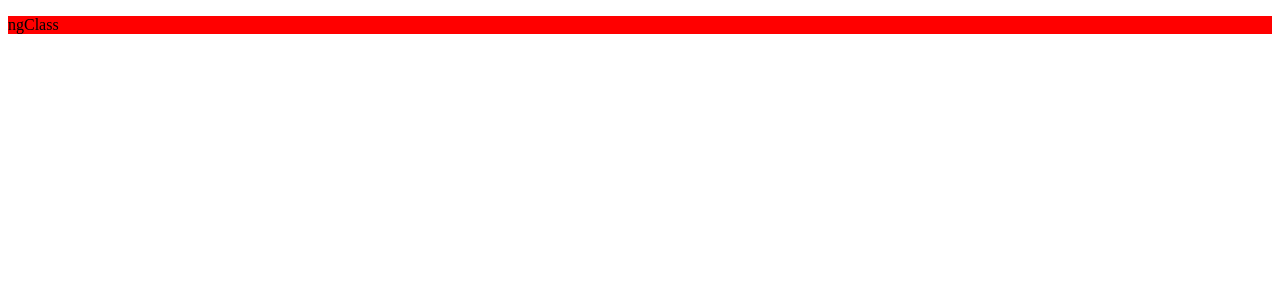
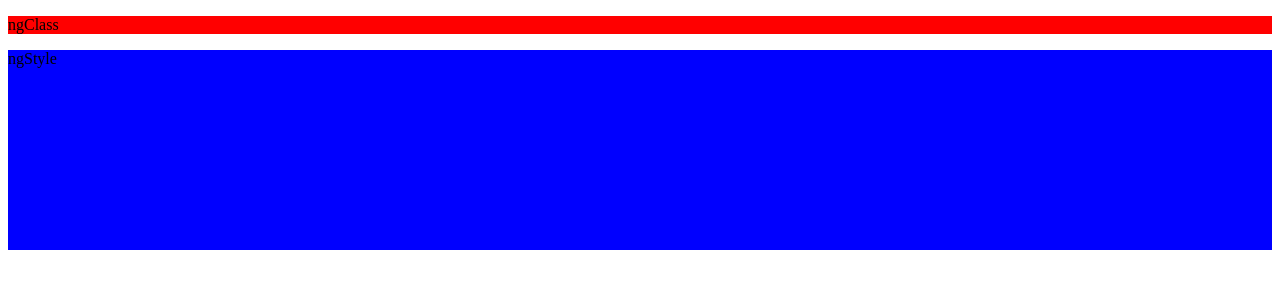
Before and after one commit to matheusoliveira21tec/angular-study-repository, an Angular app in the folder meu-primeiro-projeto/: page / in a window 1280 px wide. Shown: the top 300 px of the page. Built offline with nearby package versions, Linux system fonts and the light colour scheme.

Commit message:
aprendendo diretivas, ngStyle

```diff
--- a/meu-primeiro-projeto/src/app/diretivas-atributos/diretivas-atributos.component.html
+++ b/meu-primeiro-projeto/src/app/diretivas-atributos/diretivas-atributos.component.html
@@ -1 +1,2 @@
 <p [ngClass]="{active: condition, disabled: !condition}">ngClass</p>
+<p [ngStyle]="{'height': height, 'background-color': bgColor}">ngStyle</p>
--- a/meu-primeiro-projeto/src/app/diretivas-atributos/diretivas-atributos.component.ts
+++ b/meu-primeiro-projeto/src/app/diretivas-atributos/diretivas-atributos.component.ts
@@ -7,6 +7,8 @@ import { Component, OnInit } from '@angular/core';
 })
 export class DiretivasAtributosComponent implements OnInit{
 public condition:boolean = false;
+public height:string = '100px';
+public bgColor: string = 'red';
 constructor() { }
 ngOnInit(): void {
   setInterval(() => {
@@ -14,6 +16,14 @@ ngOnInit(): void {
       this.condition = false;
     }else{
       this.condition = true;}
+
+    if(this.height == '100px'){
+      this.bgColor = 'blue';
+      this.height = '200px';
+    }else{
+      this.height = '100px';
+      this.bgColor = 'red';
+    }
   },2000);
 }
 }
```
